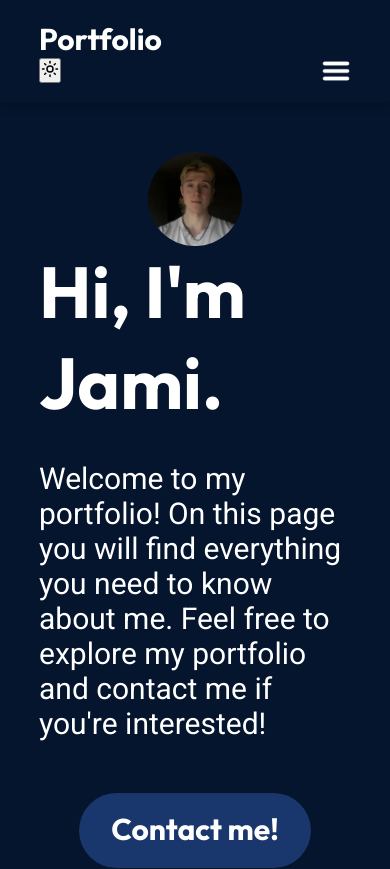
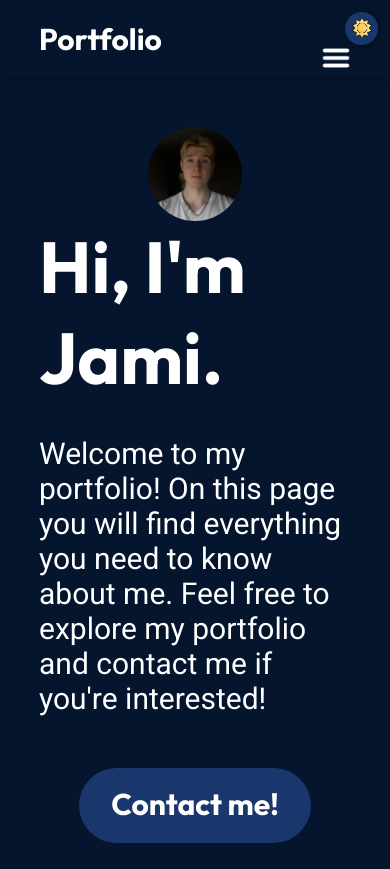
Before and after one commit to Jamirankinen/Portfolio, a React (Vite) app: page / in a window 390 px wide. Shown: the top 869 px of the page. Built offline with nearby package versions, Linux system fonts and the light colour scheme.

Commit message:
Themebutton styling

```diff
--- a/src/components/Theme/ThemeToggleButton.jsx
+++ b/src/components/Theme/ThemeToggleButton.jsx
@@ -1,16 +1,23 @@
 import { useTheme } from "../../context/ThemeContext";
-import { Sun, Moon } from "lucide-react";
+import styles from "./ThemeToggleButton.module.css";
+import { getImageUrl } from "../../utils";
 
 export default function ThemeToggleButton() {
   const { theme, toggleTheme } = useTheme();
 
+    const iconSrc =
+    theme === "dark"
+      ? getImageUrl("icons/theme-light.webp") // show light icon while in dark theme
+      : getImageUrl("icons/theme-dark.webp"); // show dark icon while in light theme
+
+
   return (
-    <button
-      onClick={toggleTheme}
-      aria-label="Toggle theme"
-      className="absolute top-4 right-4 p-2 rounded-full bg-[var(--color-secondary)] text-[var(--color-text)] shadow"
-    >
-      {theme === "dark" ? <Sun size={18} /> : <Moon size={18} />}
-    </button>
+   <button
+  onClick={toggleTheme}
+  aria-label="Toggle theme"
+  className={styles.themeToggleBtn}
+>
+  <img src={iconSrc} alt="Toggle theme" className={styles.themeIcon} />
+</button>
   );
 }
--- /dev/null
+++ b/src/components/Theme/ThemeToggleButton.module.css
@@ -0,0 +1,36 @@
+.themeToggleBtn {
+  position: absolute;
+  top: 1rem;
+  right: 1rem;
+  padding: 0.5rem;
+  border-radius: 999px;
+  background-color: var(--color-secondary);
+  border: none;
+  cursor: pointer;
+  box-shadow: 0 2px 8px rgba(0, 0, 0, 0.3);
+  transition: background-color 0.3s ease, transform 0.2s ease;
+}
+
+.themeToggleBtn:hover {
+  transform: scale(1.1);
+  background-color: var(--color-primary);
+}
+
+.themeIcon {
+  width: 24px;
+  height: 24px;
+  display: block;
+}
+
+@media (max-width: 600px) {
+  .themeToggleBtn {
+    top: 0.75rem;
+    right: 0.75rem;
+    padding: 0.4rem;
+  }
+
+  .themeIcon {
+    width: 20px;
+    height: 20px;
+  }
+}
```
Also changed, not shown: public/assets/icons/theme-dark.webp (added), public/assets/icons/theme-light.webp (added).
